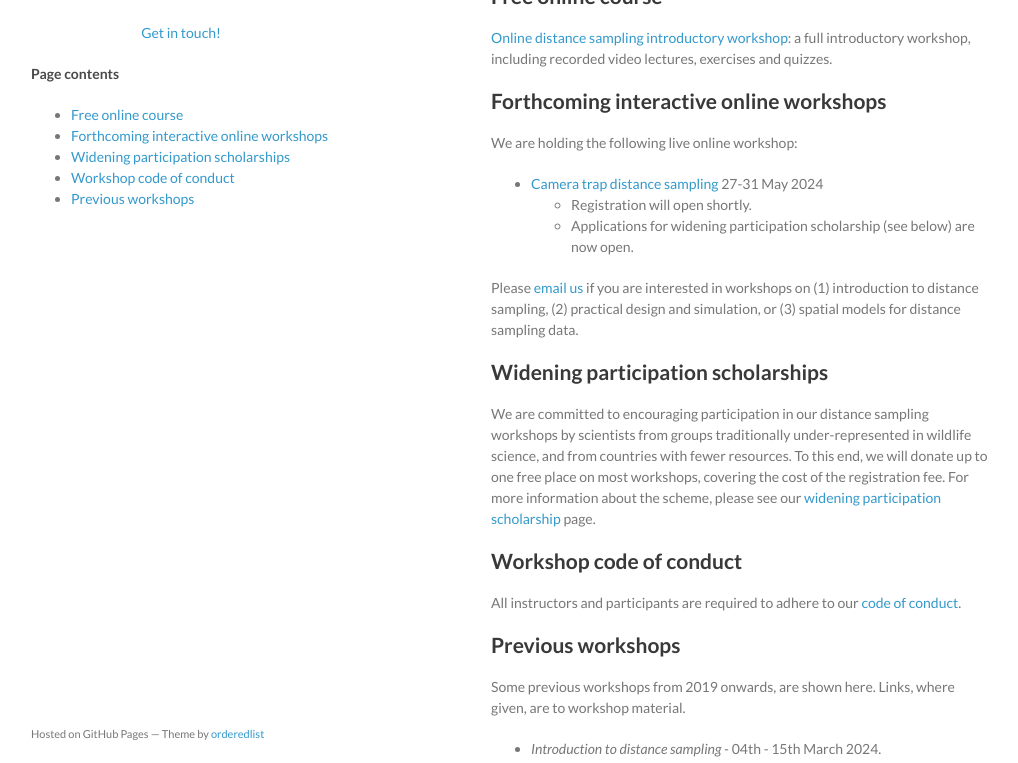
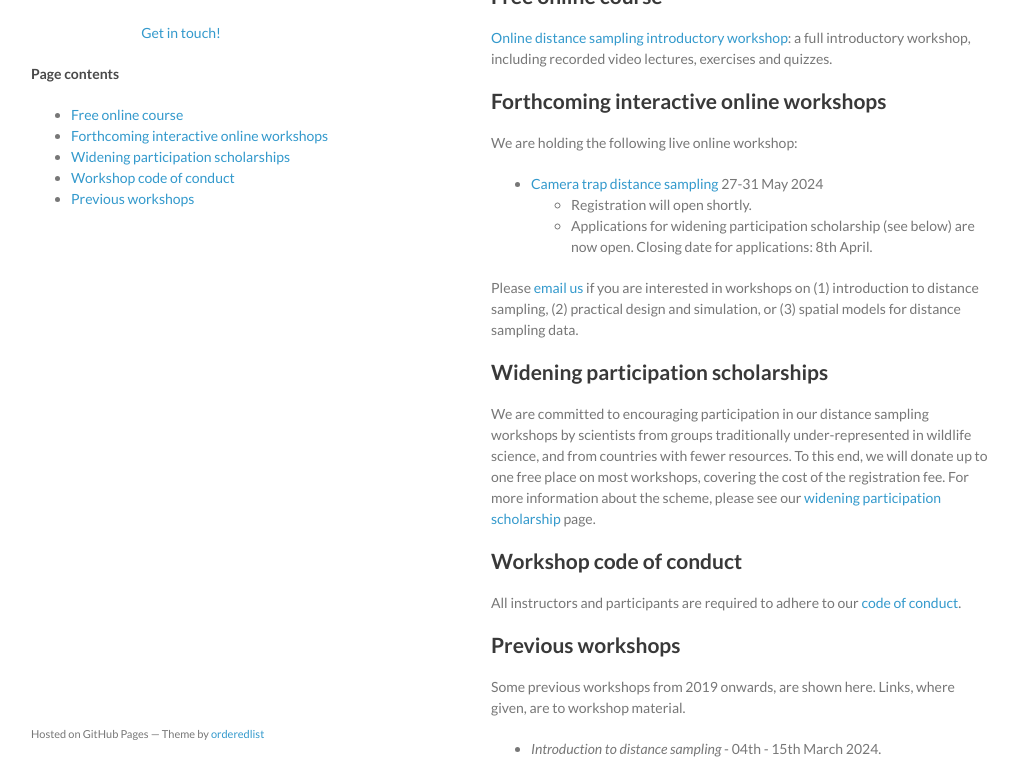
Before and after one commit to distanceworkshops/distanceworkshops.github.io, a Jekyll site: the page built from index.md, in a window 1280 px wide and 900 px high, cut to the strip 137-900 px from the top of the window. Shown: the whole strip, without its empty margins (129-1147 px from the left). Built offline with Jekyll 4.4.1, drawn with Linux system fonts in a browser that asks for light colours.

Commit message:
Added closing date for CTDS widening participation scholarship.

```diff
--- a/index.md
+++ b/index.md
@@ -17,7 +17,7 @@ We are holding the following live online workshop:
 
  - [Camera trap distance sampling](https://workshops.distancesampling.org/ctds-may-2024)  27-31 May 2024
    - Registration will open shortly.
-   - Applications for widening participation scholarship (see below) are now open.
+   - Applications for widening participation scholarship (see below) are now open.  Closing date for applications: 8th April.
 
 Please [email us](mailto:distance@st-andrews.ac.uk) if you are interested in workshops on (1) introduction to distance sampling, (2) practical design and simulation, or (3) spatial models for distance sampling data.
 
```
